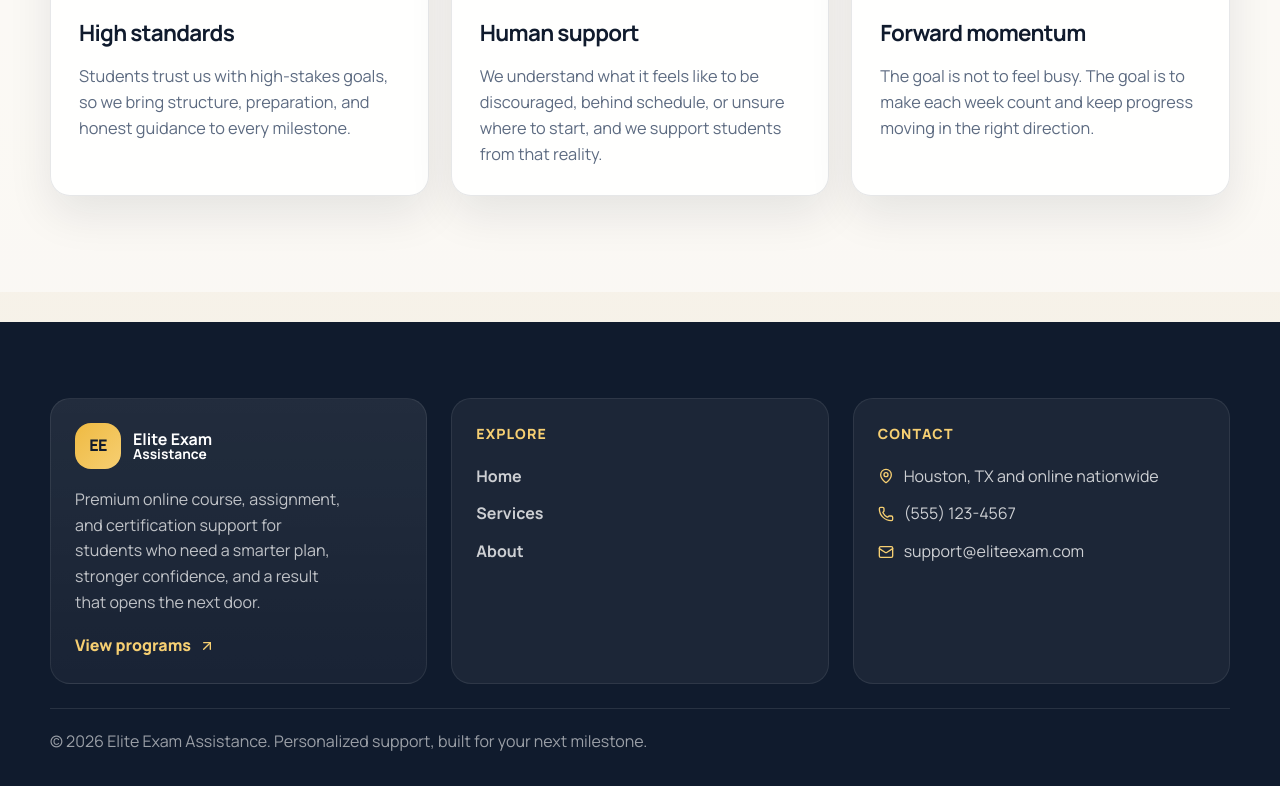
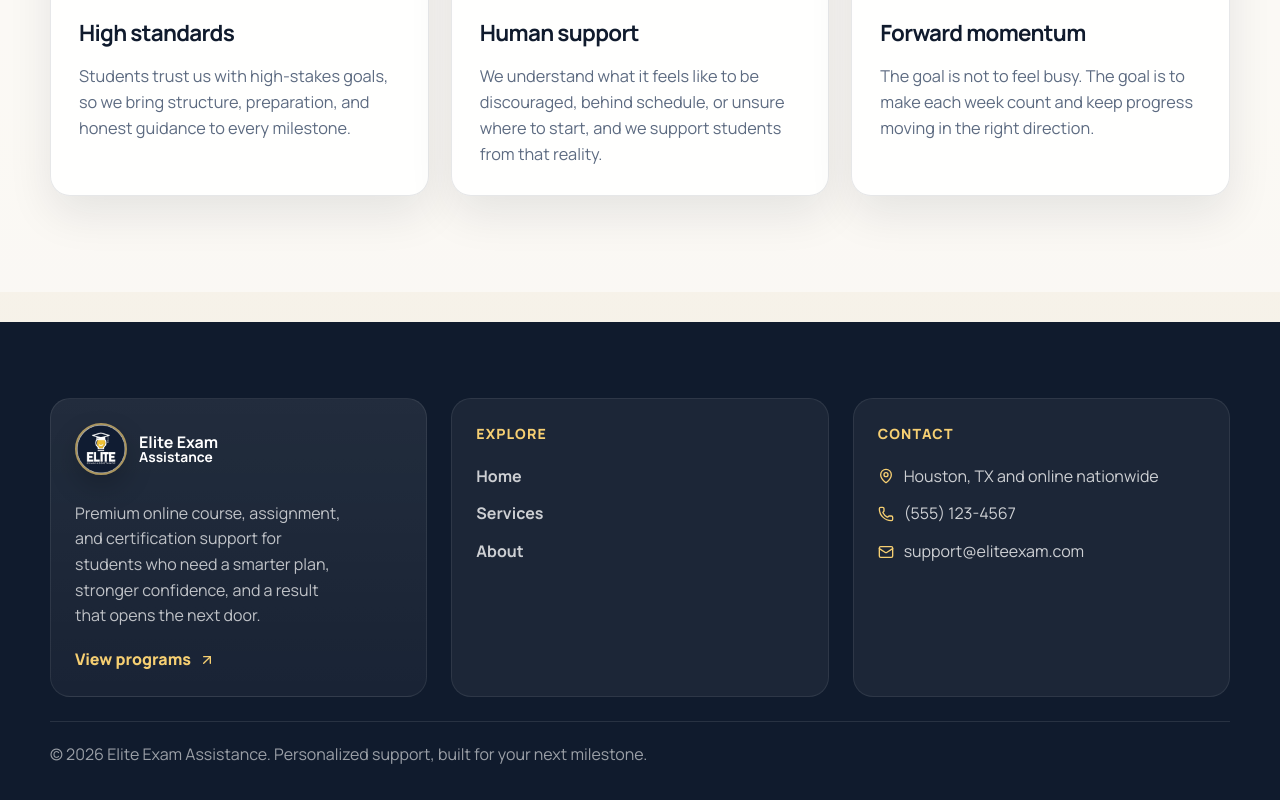
Before and after one commit to Hammasahmed1003/EliteExamAssistance, a React (Vite) app: page /about in a window 1280 px wide. Shown: the part 1636-2436 px from the top of the page. Built offline with nearby package versions, Linux system fonts and the light colour scheme.

Commit message:
With FAVICON

```diff
--- a/index.html
+++ b/index.html
@@ -2,7 +2,7 @@
 <html lang="en">
   <head>
     <meta charset="UTF-8" />
-    <link rel="icon" type="image/svg+xml" href="/favicon.svg" />
+    <link rel="icon" type="image/jpeg" href="/logo.jpeg" />
     <meta name="viewport" content="width=device-width, initial-scale=1.0" />
     <meta
       name="description"
--- a/src/components/Footer.jsx
+++ b/src/components/Footer.jsx
@@ -13,7 +13,7 @@ const Footer = () => {
       <div className="container footer-grid">
         <div className="footer-panel footer-brand-panel">
           <Link to="/" className="brand-mark brand-mark-footer" aria-label="Elite Exam Assistance home">
-            <span className="brand-mark__crest">EE</span>
+            <img src="/logo.jpeg" alt="" className="brand-mark__logo brand-mark__logo-footer" />
             <span className="brand-mark__text">
               <strong>Elite Exam</strong>
               <span>Assistance</span>
--- a/src/components/Navbar.jsx
+++ b/src/components/Navbar.jsx
@@ -28,7 +28,7 @@ const Navbar = () => {
     <header className={`navbar ${scrolled ? 'scrolled' : ''}`}>
       <div className="container nav-container">
         <Link to="/" className="brand-mark" aria-label="Elite Exam Assistance home">
-          <span className="brand-mark__crest">EE</span>
+          <img src="/logo.jpeg" alt="" className="brand-mark__logo" />
           <span className="brand-mark__text">
             <strong>Elite Exam</strong>
             <span>Assistance</span>
--- a/src/index.css
+++ b/src/index.css
@@ -233,16 +233,18 @@ img {
   gap: 12px;
 }
 
-.brand-mark__crest {
-  width: 46px;
-  height: 46px;
-  border-radius: 16px;
-  display: grid;
-  place-items: center;
-  background: linear-gradient(135deg, var(--color-gold-500), var(--color-gold-400));
-  color: var(--color-navy-950);
-  font-weight: 900;
-  letter-spacing: -0.05em;
+.brand-mark__logo {
+  width: 52px;
+  height: 52px;
+  border-radius: 999px;
+  object-fit: cover;
+  border: 2px solid rgba(239, 186, 66, 0.45);
+  box-shadow: 0 10px 22px rgba(16, 27, 45, 0.14);
+}
+
+.brand-mark__logo-footer {
+  border-color: rgba(246, 207, 114, 0.65);
+  box-shadow: 0 12px 28px rgba(0, 0, 0, 0.2);
 }
 
 .brand-mark__text {
```
Also changed, not shown: public/logo.jpeg (added).
